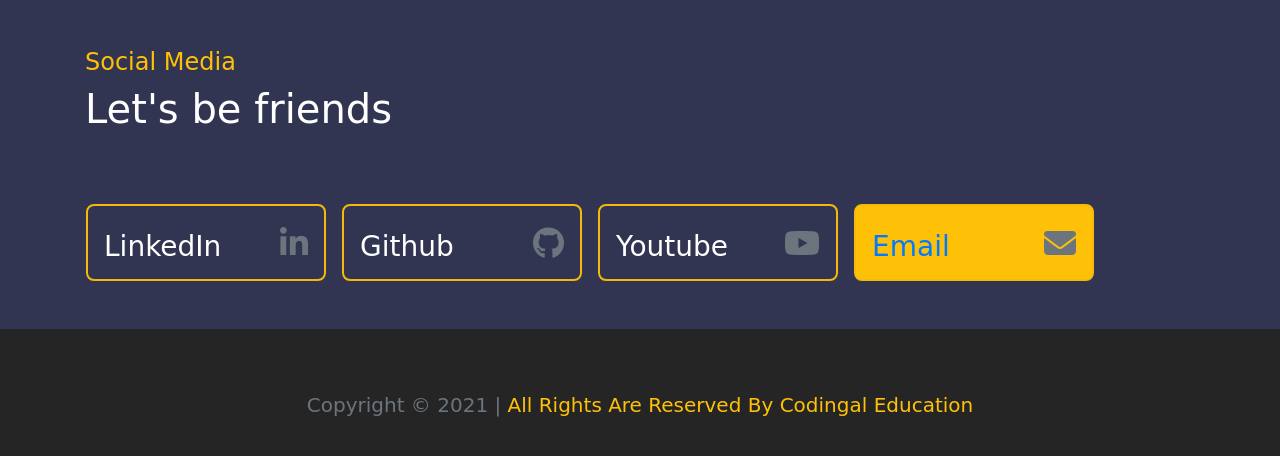
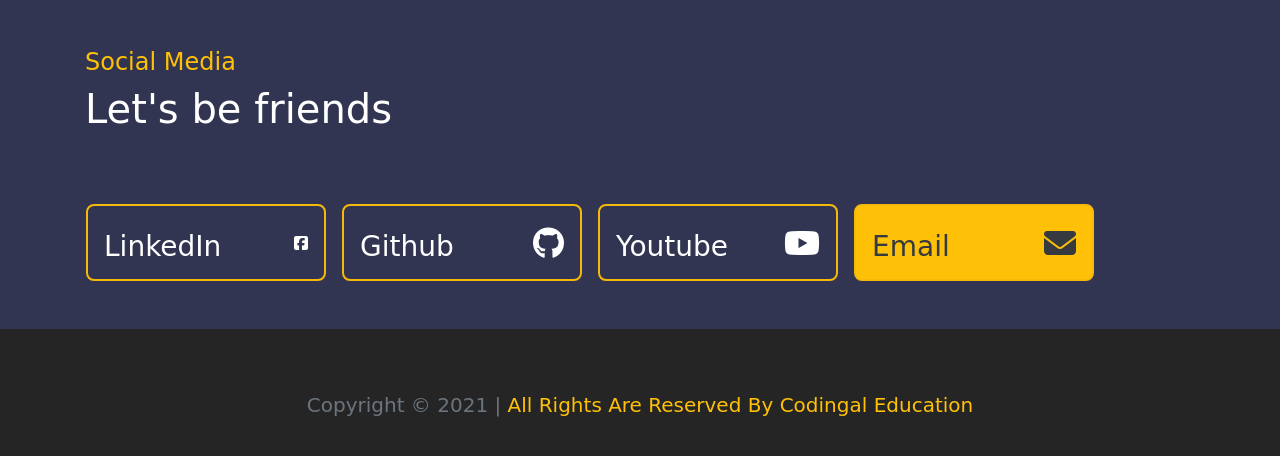
Before and after one commit to Kshitunharina/module-6-activity, a plain HTML site: page let world know you/social media/index.html in a window 1280 px wide. Drawn offline with nearby package versions, Linux system fonts and the light colour scheme; a web font is replaced by a local one.

Commit message:
social media

```diff
--- a/let world know you/social media/index.html
+++ b/let world know you/social media/index.html
@@ -1,90 +1,109 @@
 <!DOCTYPE html>
 <html lang="en">
-
   <head>
     <meta charset="UTF-8" />
     <meta name="viewport" content="width=device-width, initial-scale=1.0" />
 
-  <!-- Bootstrap CSS -->
-  <link rel="stylesheet" href="https://stackpath.bootstrapcdn.com/bootstrap/4.4.1/css/bootstrap.min.css" />
+    <link
+      rel="stylesheet"
+      href="https://stackpath.bootstrapcdn.com/bootstrap/4.4.1/css/bootstrap.min.css"
+    />
 
-  <!-- My CSS -->
+    <link
+      rel="stylesheet"
+      href="https://cdnjs.cloudflare.com/ajax/libs/font-awesome/6.5.1/css/all.min.css"
+      integrity="sha512-DTOQO9RWCH3ppGqcWaEA1BIZOC6xxalwEsw9c2QQeAIftl+Vegovlnee1c9QX4TctnWMn13TZye+giMm8e2LwA=="
+      crossorigin="anonymous"
+      referrerpolicy="no-referrer"
+    />
+
     <link rel="stylesheet" href="style.css" />
 
-  <!-- Font Awesome -->
-  <script src="https://kit.fontawesome.com/996973c893.js"></script>
-
-  <!-- Google Fonts -->
     <link
       href="https://fonts.googleapis.com/css2?family=Baloo+Tamma+2:wght@400;500;600;700;800&family=Roboto+Slab:wght@200;400;600;900&display=swap"
-    rel="stylesheet" />
+      rel="stylesheet"
+    />
 
     <title>Portfolio</title>
   </head>
   <body>
- <!-- Social Media Section -->
     <div id="social-media" class="container-fluid">
       <div class="container text-white py-5">
         <h4 class="text-warning">Social Media</h4>
         <h1 class="m-heading">Let's be friends</h1>
         <div class="row pt-5">
-        <div class="col-3 media_link btn" href="#">
+          <a
+            href="YOUR_LINKEDIN_URL_HERE"
+            class="col-3 media_link btn"
+            target="_blank"
+          >
             <div class="row">
               <div class="col-6 d-flex justify-content-start">
                 <h3 class="m-0 pt-2 text-white">LinkedIn</h3>
               </div>
               <div class="col-6 d-flex justify-content-end align-items-center">
-              <i class="fab fa-linkedin-in fa-2x text-secondary"></i>
+                <i class="fa-brands fa-square-facebook" style="color: white;"></i>
               </div>
             </div>
-        </div>
+          </a>
 
-        <div class="col-3 media_link btn">
+          <a
+            href="YOUR_GITHUB_URL_HERE"
+            class="col-3 media_link btn"
+            target="_blank"
+          >
             <div class="row">
               <div class="col-6 d-flex justify-content-start">
                 <h3 class="m-0 pt-2 text-white">Github</h3>
               </div>
               <div class="col-6 d-flex justify-content-end align-items-center">
-              <i class="fab fa-github fa-2x text-secondary"></i>
+                <i class="fab fa-github fa-2x text-white"></i>
               </div>
             </div>
-        </div>
+          </a>
 
-        <div class="col-3 media_link btn">
+          <a
+            href="YOUR_YOUTUBE_URL_HERE"
+            class="col-3 media_link btn"
+            target="_blank"
+          >
             <div class="row">
               <div class="col-6 d-flex justify-content-start">
                 <h3 class="m-0 pt-2 text-white">Youtube</h3>
               </div>
               <div class="col-6 d-flex justify-content-end align-items-center">
-              <i class="fab fa-youtube fa-2x text-secondary"></i>
+                <i class="fab fa-youtube fa-2x text-white"></i>
+              </div>
+            </div>
+          </a>
+
+          <a
+            href="mailto:YOUREMAIL@example.com"
+            class="col-3 media_link bg-warning btn"
+            target="_blank"
+          >
+            <div class="row">
+              <div class="col-6 d-flex justify-content-start">
+                <h3 class="m-0 pt-2 text-dark">Email</h3>
+              </div>
+              <div class="col-6 d-flex justify-content-end align-items-center">
+                <i class="fas fa-envelope fa-2x text-dark"></i>
+              </div>
+            </div>
+          </a>
         </div>
       </div>
     </div>
 
-        <div class="col-3 media_link bg-warning btn">
-          <div class="row">
-            <div class="col-6 d-flex justify-content-start">
-              <h3 class="m-0 pt-2 text-dark"><a href="https://www.youtube.com/watch?v=8wof_hJ-14M">Email</a></h3>
-            </div>
-            <div class="col-6 d-flex justify-content-end align-items-center">
-
-              <i class="fas fa-envelope fa-2x text-secondary"></i>
-              <a href="https://www.youtube.com/watch?v=8wof_hJ-14M" target="_blank"></a>
-            </div>
-          </div>
-        </div>
-      </div>
-    </div>
-  </div>
     <footer>
       <div class="container text-muted text-center py-3 mt-5">
         <h5>
           Copyright &copy; 2021 |
-        <a class="text-warning text-decoration-none" href="#about">All Rights Are Reserved By Codingal Education</a>
+          <a class="text-warning text-decoration-none" href="#about"
+            >All Rights Are Reserved By Codingal Education</a
+          >
         </h5>
       </div>
     </footer>
   </body>
-
-
 </html>
```
Also changed, not shown: Final project/navigation bar/script.js (+20 -20 lines). Lines whose indentation alone changed are shown as unchanged.
